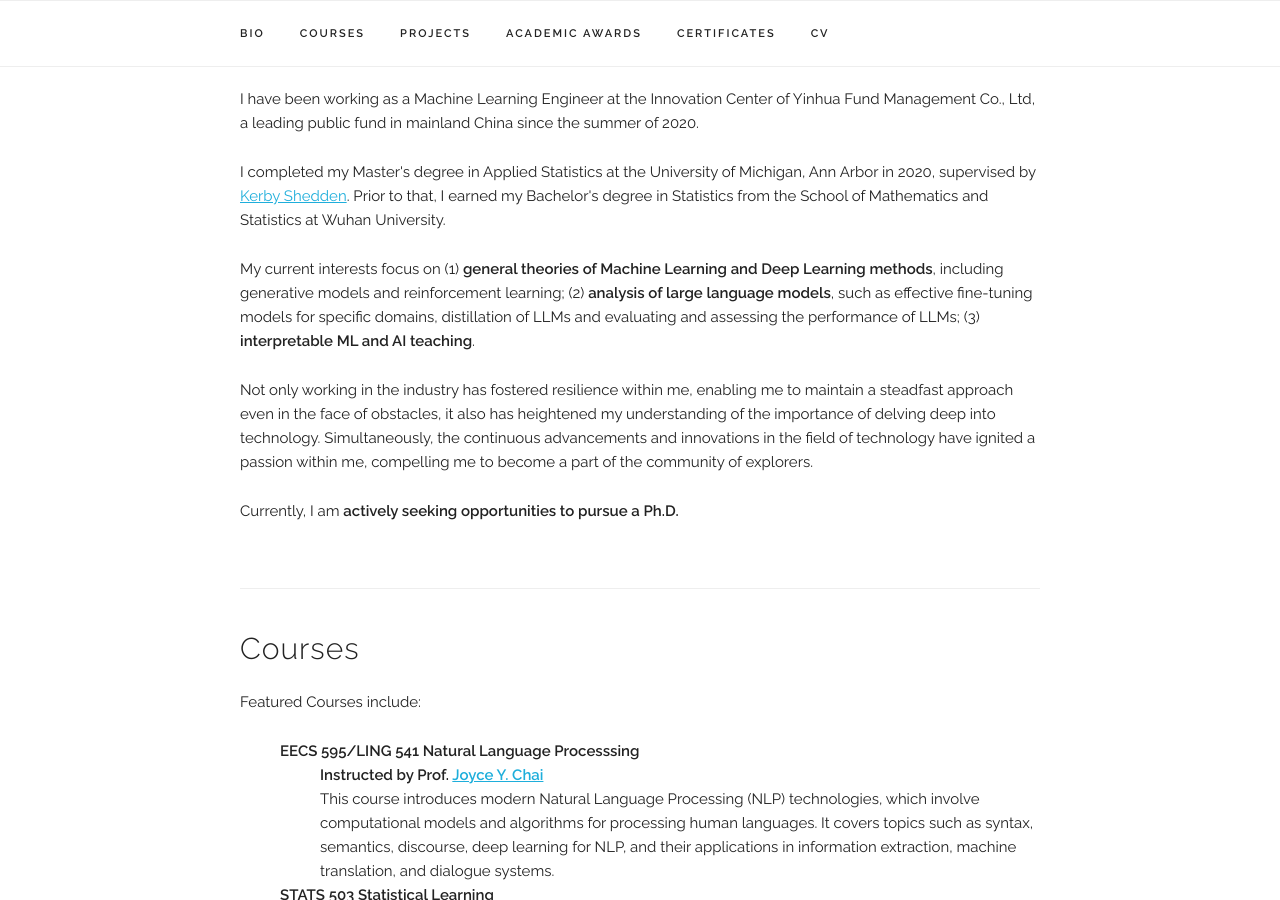
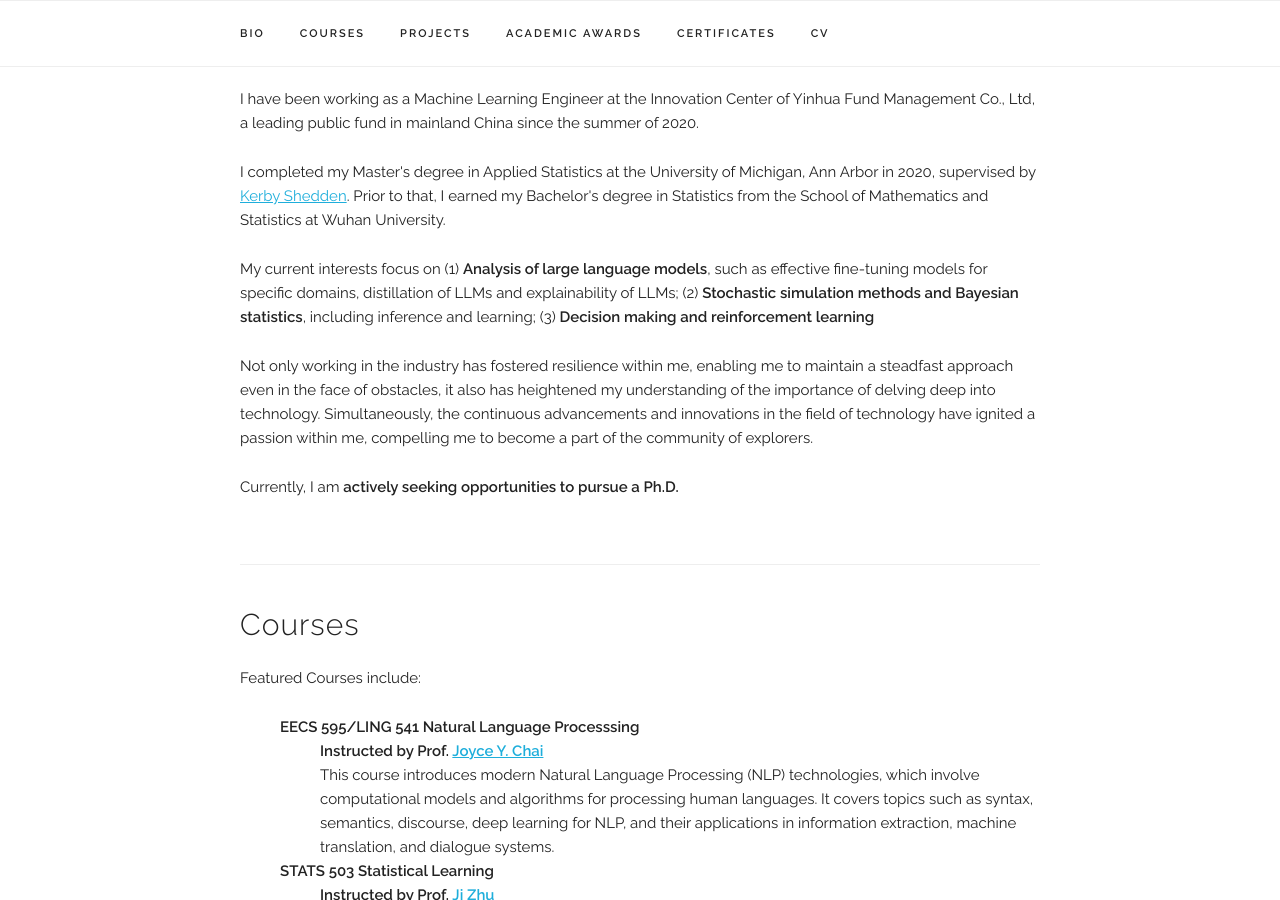
Before and after one commit to GuanghuiMin/GuanghuiMin.github.io, a Jekyll site: the page built from index.html, in a window 1280 px wide and 900 px high, scrolled down 432 px. Built offline with Jekyll 4.4.1, drawn with Linux system fonts in a browser that asks for light colours; some web fonts are replaced.

```diff
--- a/index.html
+++ b/index.html
@@ -14,7 +14,7 @@
   </p>
 
   <p>
-      My current interests focus on (1) <b>general theories of Machine Learning and Deep Learning methods</b>, including generative models and reinforcement learning; (2) <b>analysis of large language models</b>, such as effective fine-tuning models for specific domains, distillation of LLMs and evaluating and assessing the performance of LLMs; (3) <b>interpretable ML and AI teaching</b>.
+      My current interests focus on (1) <b>Analysis of large language models</b>, such as effective fine-tuning models for specific domains, distillation of LLMs and explainability of LLMs; (2) <b>Stochastic simulation methods and Bayesian statistics</b>, including inference and learning; (3) <b>Decision making and reinforcement learning</b>
   </p>
 
   <p>
```
Also changed, not shown: 1 other file.
